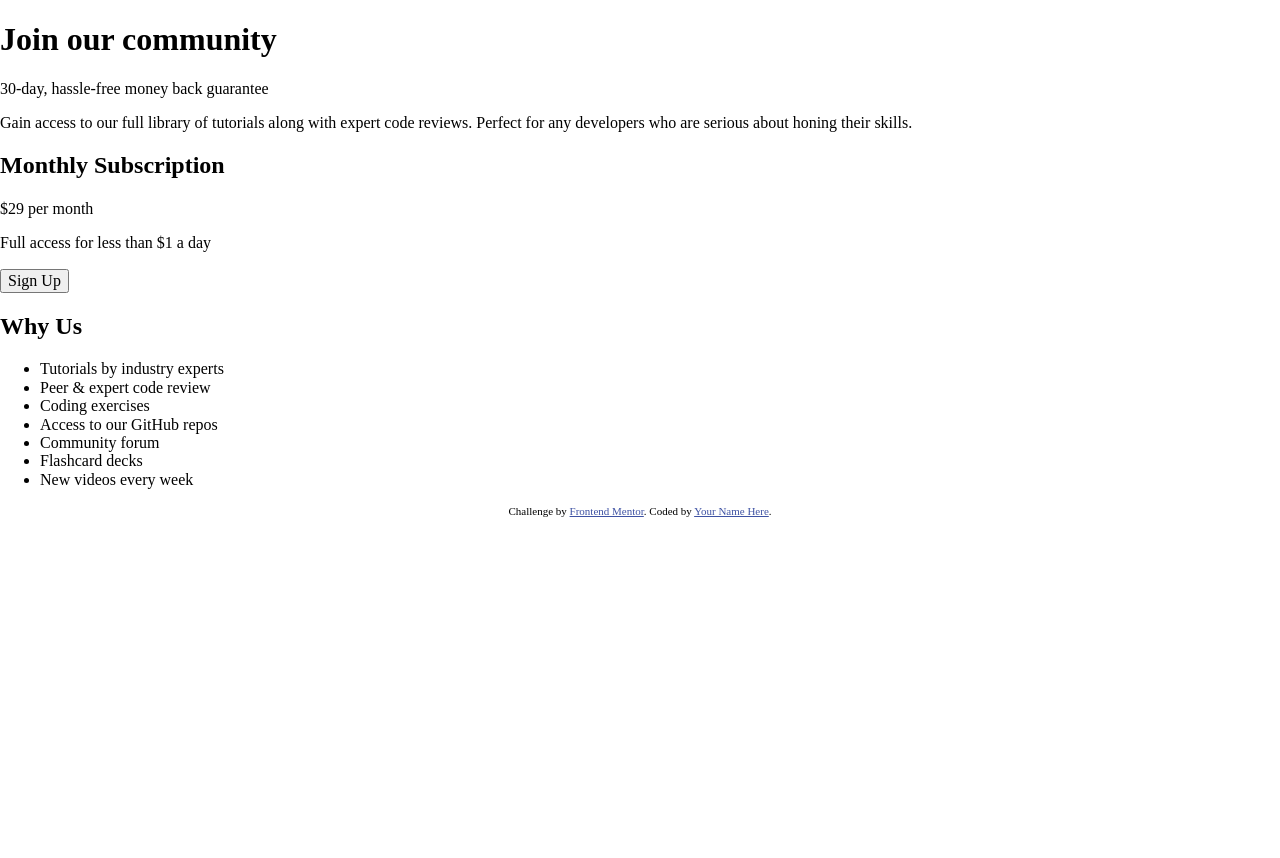
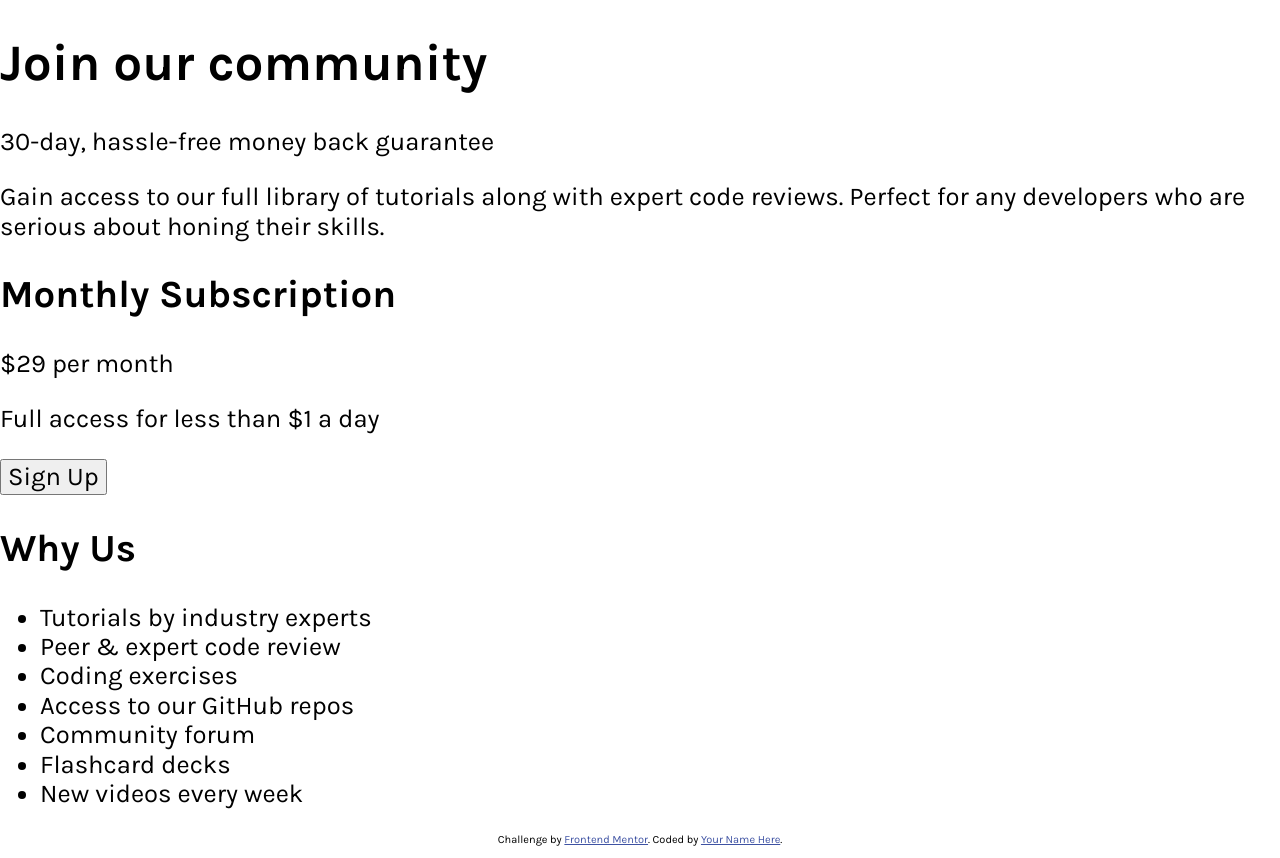
Before and after one commit to LevanceWam/Components, a plain HTML site: page SinglePriceColumn/index.html in a window 1280 px wide. Before the commit the page ends 800 px from the top, so only its background shows below. Drawn offline with Linux system fonts and the light colour scheme.

Commit message:
added the styles from the style guide

```diff
--- a/SinglePriceColumn/css/style.css
+++ b/SinglePriceColumn/css/style.css
@@ -1,8 +1,24 @@
 /* * Importing the normalize css */
 @import url(/css/normalize.css);
+
+:root {
+    --primary-color:hsl(179, 62%, 43%);
+    --secondary-color:hsl(71, 73%, 54%);
+    --neutral-color-one: hsl(204, 43%, 93%);
+    --neutral-color-two: hsl(218, 22%, 67%);
+}
 
 
 .attribution { font-size: 11px; text-align: center; }
     .attribution a { color: hsl(228, 45%, 44%); }
 
     /* Typography */
+
+    html {
+        font-size: 62.5;
+    }
+
+    body {
+        font-family:'Karla', sans-serif;
+        font-size: 1.6rem;
+    }
--- a/SinglePriceColumn/index.html
+++ b/SinglePriceColumn/index.html
@@ -8,6 +8,9 @@
 
   <link rel="icon" type="image/png" sizes="32x32" href="./images/favicon-32x32.png">
   <link rel="stylesheet" href="/css/style.css">
+  <link rel="preconnect" href="https://fonts.googleapis.com">
+  <link rel="preconnect" href="https://fonts.gstatic.com" crossorigin>
+  <link href="https://fonts.googleapis.com/css2?family=Karla:wght@400;700&display=swap" rel="stylesheet">
 
   <title>Frontend Mentor | Single Price Grid Component</title>
 
```
